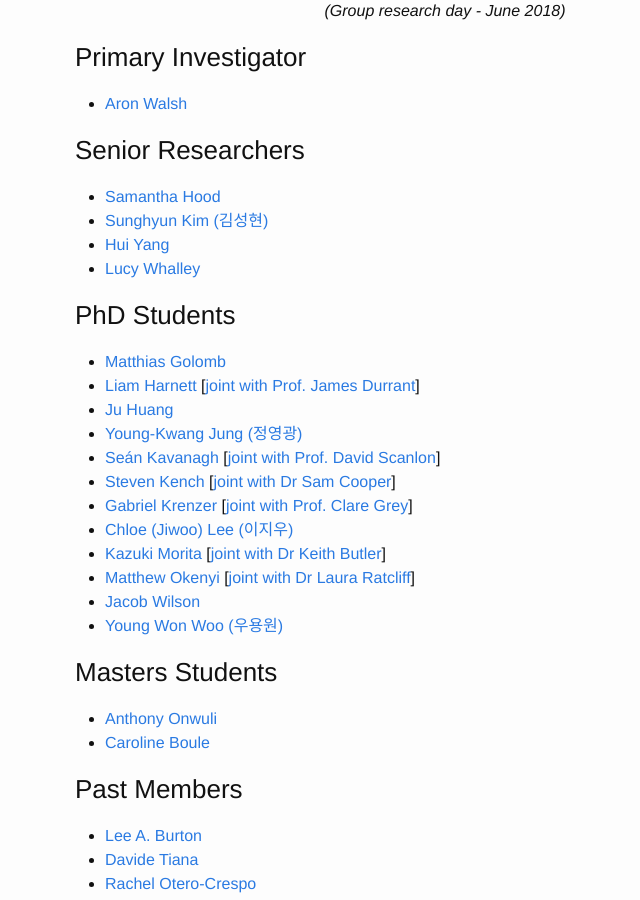
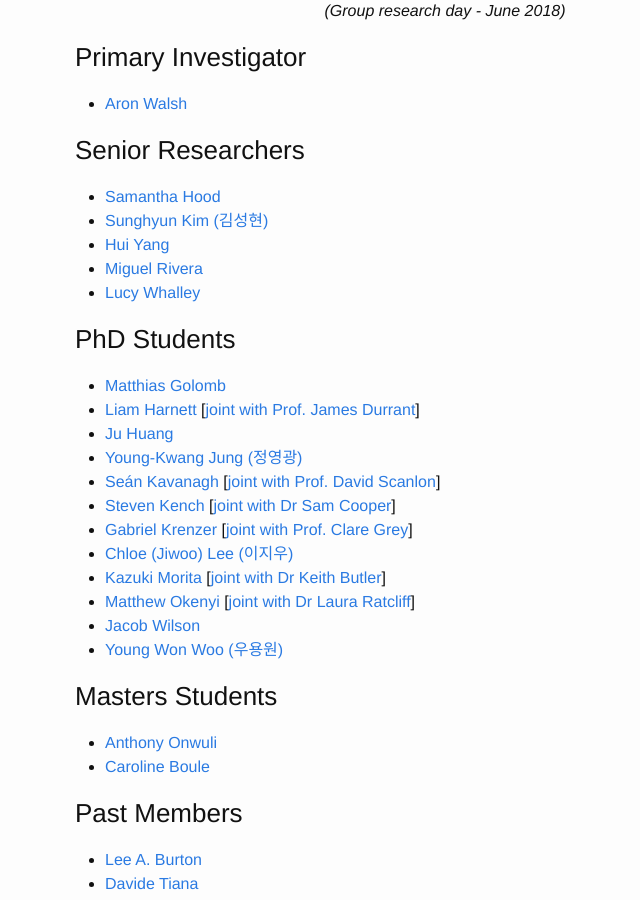
Before and after one commit to WMD-group/WMD-group.github.io, a Jekyll site: the page built from b_group.md, in a window 1280 px wide and 900 px high, scrolled down 785 px. Shown: the whole window, without its empty margins (195-835 px from the left). Built offline with Jekyll 4.4.1, drawn with Linux system fonts in a browser that asks for light colours.

Commit message:
Update b_group.md

```diff
--- a/b_group.md
+++ b/b_group.md
@@ -21,6 +21,7 @@ metal oxides, chalcogenides, halides, and metal-organic frameworks.
 - [Samantha Hood](https://scholar.google.co.uk/citations?user=1I0WjV8AAAAJ&hl=en&oi=ao)
 - [Sunghyun Kim (김성현)](https://scholar.google.co.uk/citations?user=v438vEAAAAAJ&hl=en)
 - [Hui Yang](https://www.london-nano.com/our-people/%5Bfield_people_section-raw%5D/hui-yang)
+- [Miguel Rivera](https://scholar.google.co.uk/citations?user=jKqXsfAAAAAJ&hl=en)
 - [Lucy Whalley](https://scholar.google.co.uk/citations?user=NPOWlz0AAAAJ&hl=en)
 
 ### PhD Students
```
